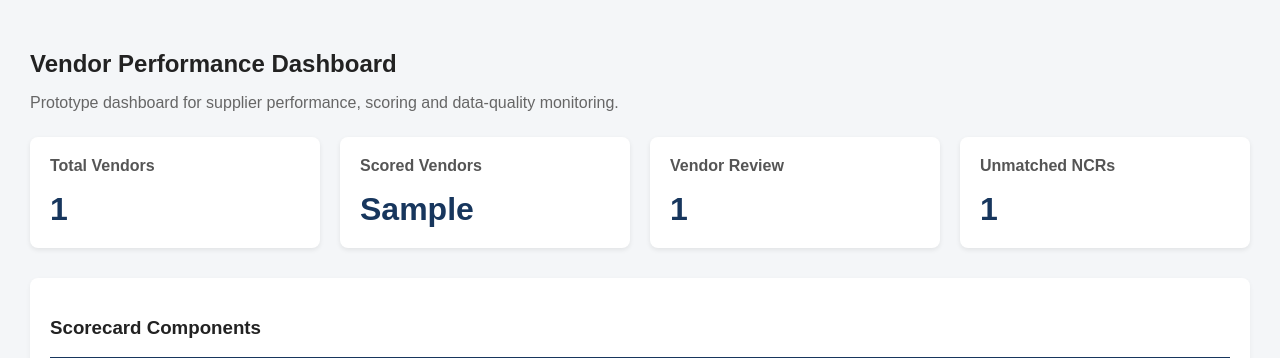
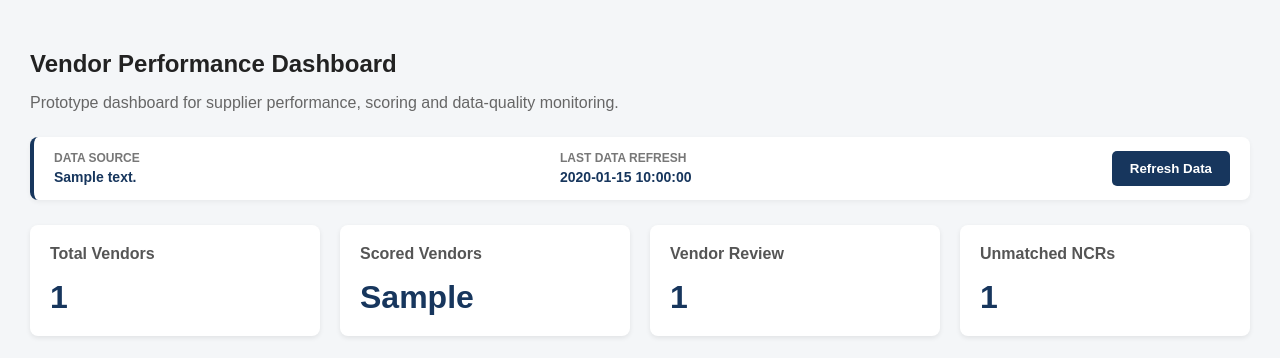
Before and after one commit to vnair-macrodyne/macrodyne-supplier-scorecard, a Flask app: template web/templates/dashboard.html in a window 1280 px wide. Shown: the part 139-497 px from the top of the page. Run offline with Flask 3, Linux system fonts and the light colour scheme; the template is opened without the code that fills it: most values are stand-ins (such as "Sample title", 1, 10 or a date in 2020).

Commit message:
Add scorecard data refresh and refresh timestamp

```diff
--- a/app.py
+++ b/app.py
@@ -2,7 +2,9 @@ from flask import (
     Flask,
     render_template,
     request,
-    abort
+    abort,
+    redirect,
+    url_for
 )
 
 from src.services.dashboard_service import (
@@ -16,6 +18,11 @@ from src.services.vendor_service import (
 
 from src.services.data_review_service import (
     get_data_review
+)
+
+
+from src.services.scorecard_service import (
+    refresh_scorecard_data
 )
 
 
@@ -137,6 +144,22 @@ def data_review():
         review=review_data
     )
 
+# ==================================================
+# REFRESH SCORECARD DATA
+# ==================================================
+
+@app.route("/refresh-data", methods=["POST"])
+def refresh_data():
+    """
+    Reload ETO data and rebuild the cached
+    Vendor Scorecard calculations.
+    """
+
+    refresh_scorecard_data()
+
+    return redirect(
+        url_for("dashboard")
+    )
 
 # ==================================================
 # APPLICATION START
--- a/web/static/css/styles.css
+++ b/web/static/css/styles.css
@@ -522,3 +522,76 @@ tbody tr:hover {
     margin-top: 18px;
     color: #666;
 }
+
+/* ==================================================
+   DATA SOURCE / REFRESH INFORMATION
+================================================== */
+
+.data-info-bar {
+    display: flex;
+    justify-content: space-between;
+    gap: 30px;
+    background: white;
+    padding: 14px 20px;
+    margin-bottom: 25px;
+    border-radius: 8px;
+    border-left: 4px solid #17365d;
+    box-shadow: 0 2px 5px rgba(0, 0, 0, 0.05);
+}
+
+
+.data-info-item {
+    display: flex;
+    flex-direction: column;
+    gap: 4px;
+}
+
+
+.data-info-label {
+    font-size: 12px;
+    font-weight: bold;
+    text-transform: uppercase;
+    color: #777;
+}
+
+
+.data-info-value {
+    font-size: 14px;
+    color: #17365d;
+    font-weight: bold;
+}
+
+
+@media screen and (max-width: 700px) {
+
+    .data-info-bar {
+        flex-direction: column;
+        gap: 15px;
+    }
+
+}
+
+/* ==================================================
+   REFRESH DATA BUTTON
+================================================== */
+
+.data-refresh-action {
+    display: flex;
+    align-items: center;
+}
+
+
+.refresh-button {
+    padding: 10px 18px;
+    border: none;
+    border-radius: 5px;
+    background: #17365d;
+    color: white;
+    font-weight: bold;
+    cursor: pointer;
+}
+
+
+.refresh-button:hover {
+    background: #102a4a;
+}
--- a/web/templates/dashboard.html
+++ b/web/templates/dashboard.html
@@ -18,6 +18,51 @@ Vendor Scorecard Dashboard
 
 </section>
 
+<section class="data-info-bar">
+
+    <div class="data-info-item">
+
+        <span class="data-info-label">
+            Data Source
+        </span>
+
+        <span class="data-info-value">
+            {{ summary.source_description }}
+        </span>
+
+    </div>
+
+
+    <div class="data-info-item">
+
+        <span class="data-info-label">
+            Last Data Refresh
+        </span>
+
+        <span class="data-info-value">
+            {{ summary.refreshed_at }}
+        </span>
+
+    </div>
+    <div class="data-refresh-action">
+
+        <form
+            method="post"
+            action="{{ url_for('refresh_data') }}"
+        >
+
+            <button
+                type="submit"
+                class="refresh-button"
+            >
+                Refresh Data
+            </button>
+
+        </form>
+
+    </div>
+
+</section>
 
 <section class="cards">
 
```
Also changed, not shown: src/services/dashboard_service.py (+8 -1 lines), src/services/scorecard_service.py (+18 -0 lines).
